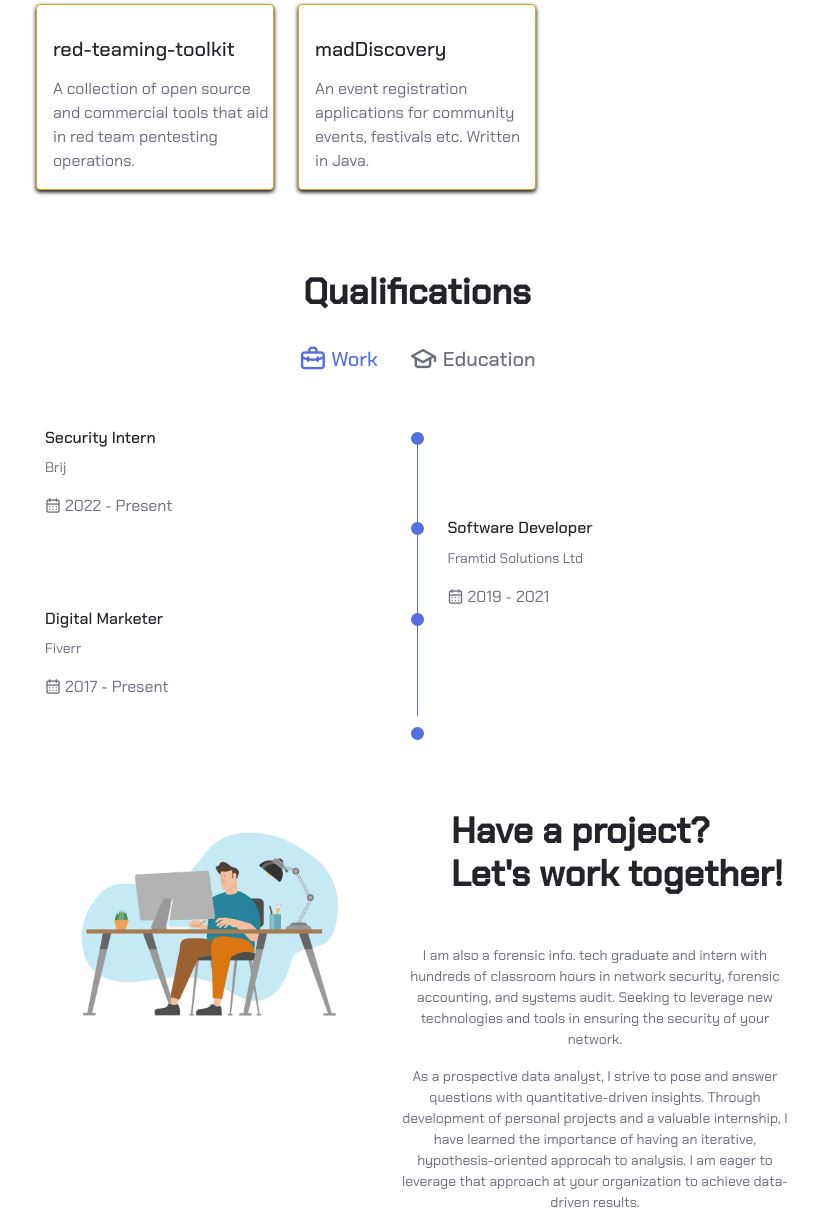
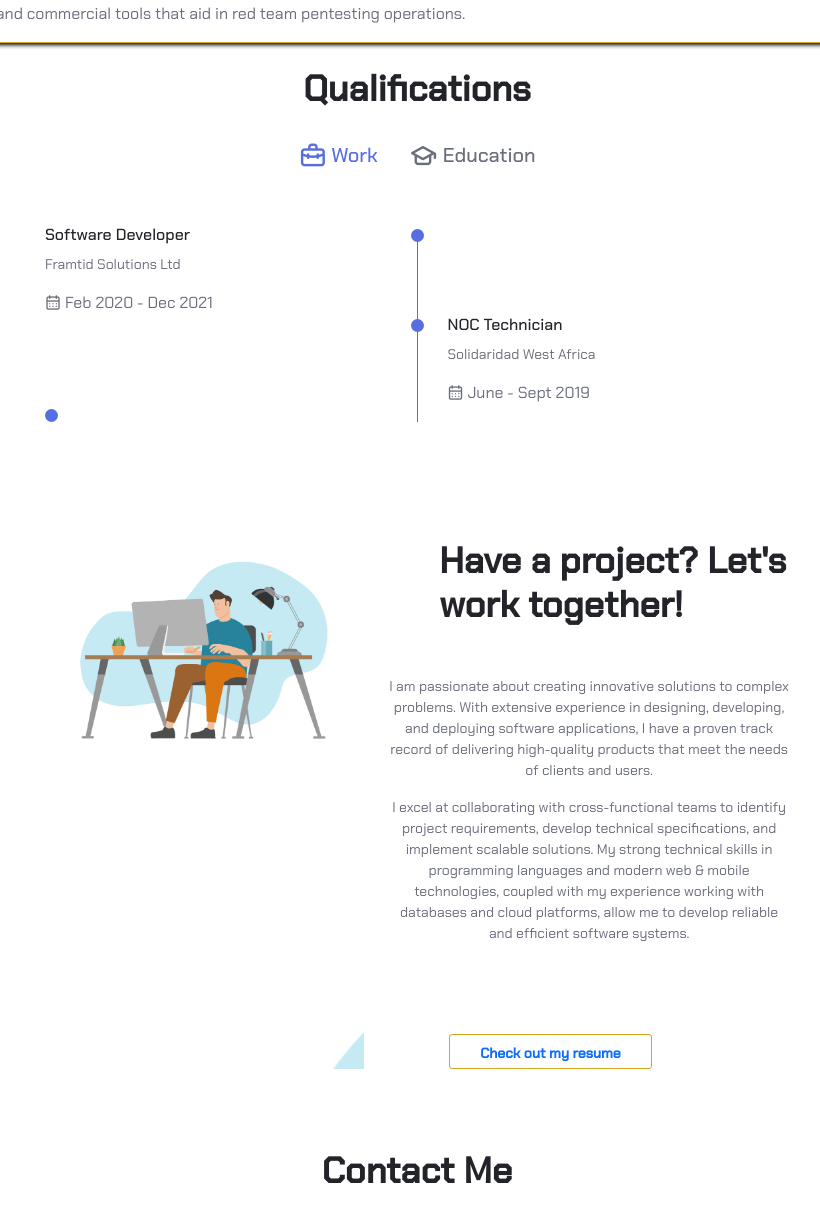
Before and after one commit to chibunna/chibunna.dev, a plain HTML site: page index.html in a window 1280 px wide. Shown: the part 927-2143 px from the top of the page, without its empty margins (223-1043 px from the left). Drawn offline with nearby package versions, Linux system fonts and the light colour scheme.

Commit message:
Update index.html

```diff
--- a/index.html
+++ b/index.html
@@ -26,7 +26,7 @@
     <script>
         $(function () {
             count = 0;
-            wordsArray = ["a Software Engineer🔨", "a Security Engineer👨🏾‍💻"];
+            wordsArray = ["a Software Developer🔨", "a Security Engineer👨🏾‍💻"];
             setInterval(function () {
                 count++;
                 $("#word").fadeOut(400, function () {
@@ -115,7 +115,7 @@
         </section>
 
         <!--==================== SERVICES ====================-->
-        <section class="services section" id="services">
+<!--         <section class="services section" id="services">
             <h2 class="section__title">Projects</h2>
             <!-- <span class="section__subtitle"></span> -->
 
@@ -149,9 +149,9 @@
                         </span>
                     </div>
                 </a>
-
+ -->
                 <!-- Services 4 -->
-                <a href="https://github.com/chibunna/lyricsanalyzer" class="github">
+<!--                 <a href="https://github.com/chibunna/lyricsanalyzer" class="github">
                     <div class="services__content">
                         <div>
                             <h4 class="services__title">lyricsfinder</h4>
@@ -176,9 +176,9 @@
                             A collection of open source and commercial tools that aid in red team pentesting operations.
 
                     </div>
-                </a>
+                </a> -->
                 <!-- Services 6 -->
-                <a href="https://github.com/chibunna/coursework_mobile" class="github">
+<!--                 <a href="https://github.com/chibunna/coursework_mobile" class="github">
                     <div class="services__content">
                         <div>
                             <h4 class="services__title">madDiscovery</h4>
@@ -188,9 +188,9 @@
                             An event registration applications for community events, festivals etc. Written in Java.
                         </span>
                     </div>
-                </a>
+                </a> -->
                 <!-- Services 1 -->
-                <!-- <a href="https://google.com" class="github">
+<!--                 <!-- <a href="https://google.com" class="github">
                 <div class="services__content">
                     <div>
                         <h4 class="services__title">asyncify</h4>
@@ -205,7 +205,7 @@
                 </a> -->
 
             </div>
-        </section>
+        </section> -->
 
         <!--==================== QUALIFICATION ====================-->
         <section class="qualification section">
@@ -230,11 +230,11 @@
                     <div class="qualification__content qualification__active" data-content id="work">
                         <div class="qualification__data">
                             <div>
-                                <h3 class="qualification__title">Security Intern</h3>
-                                <span class="qualification__subtitle">Brij</span>
+                                <h3 class="qualification__title">Software Developer</h3>
+                                <span class="qualification__subtitle">Framtid Solutions Ltd</span>
                                 <div class="qualification__calender">
                                     <i class="uil uil-calendar-alt"></i>
-                                    2022 - Present
+                                    Feb 2020 - Dec 2021
                                 </div>
                             </div>
                             <div>
@@ -250,23 +250,26 @@
                                 <span class="qualification__line"></span>
                             </div>
                             <div>
-                                <h3 class="qualification__title">Software Developer</h3>
-                                <span class="qualification__subtitle">Framtid Solutions Ltd</span>
+                                <h3 class="qualification__title">NOC Technician</h3>
+                                <span class="qualification__subtitle">Solidaridad West Africa</span>
                                 <div class="qualification__calender">
                                     <i class="uil uil-calendar-alt"></i>
-                                    2019 - 2021
+                                    June - Sept 2019
                                 </div>
+                            </div>
+                            <div>
+                                <span class="qualification__rounder"></span>
                             </div>
 
                         </div>
 
-                        <div class="qualification__data">
+<!--                         <div class="qualification__data">
                             <div>
-                                <h3 class="qualification__title">Digital Marketer</h3>
-                                <span class="qualification__subtitle">Fiverr</span>
+                                <h3 class="qualification__title">NOC Technician</h3>
+                                <span class="qualification__subtitle">Solidaridad West Africa</span>
                                 <div class="qualification__calender">
                                     <i class="uil uil-calendar-alt"></i>
-                                    2017 - Present
+                                    June - Sept 2019
                                 </div>
                             </div>
                             <div>
@@ -274,7 +277,7 @@
                                 <span class="qualification__line"></span>
                                 <span class="qualification__rounder"></span>
                             </div>
-                        </div>
+                        </div> -->
 
                     </div>
                     <!-- Education -->
@@ -307,8 +310,11 @@
                                     <i class="uil uil-calendar-alt"></i>
                                     2022 - Present
                                 </div>
+
                             </div>
-
+                            <div>
+                                <span class="qualification__rounder"></span>
+                            </div>
                         </div>
                     </div>
                 </div>
@@ -328,20 +334,17 @@
                         <h3 class="section__title if">Have a project? Let's work together!</h3>
                         <h3 class="section__title subWork">Have a project? <br> Let's work together!</h3>
                         <p class="section__subtitle">
-                            I am also a forensic info. tech graduate and intern with hundreds of classroom hours in network
-                            security,
-                            forensic accounting, and systems audit. Seeking to leverage new technologies and tools in
-                            ensuring the
-                            security of your network.
+                            I am passionate about creating innovative solutions to complex problems.
+                            With extensive experience in designing, developing, and deploying software applications, I have a proven track record
+                            of delivering high-quality products that meet the needs of clients and users.
                         </p>
                         <p id="space"></p>
-                        <p class="section__subtitle">As a prospective data analyst, I strive to pose and answer
-                            questions with
-                            quantitative-driven insights. Through development of personal projects and a valuable
-                            internship,
-                            I have learned the importance of having an iterative, hypothesis-oriented approcah to
-                            analysis.
-                            I am eager to leverage that approach at your organization to achieve data-driven results.
+                        <p class="section__subtitle">
+
+                            I excel at collaborating with cross-functional teams to identify project requirements,
+                            develop technical specifications, and implement scalable solutions. My strong technical
+                            skills in programming languages and modern web & mobile technologies, coupled with my experience
+                            working with databases and cloud platforms, allow me to develop reliable and efficient software systems.
                         </p>
                         <div class="resume">
                             <a href="#" target="_blank" class="anchor">
@@ -425,7 +428,7 @@
         </section>
         <br id="try">
         © John Chukwudebelu,
-        <a class="text-white">All Rights Reserved. 2022</a>
+        <a class="text-white">All Rights Reserved. 2023</a>
         </div>
         <!-- Copyright -->
     </footer>
```
